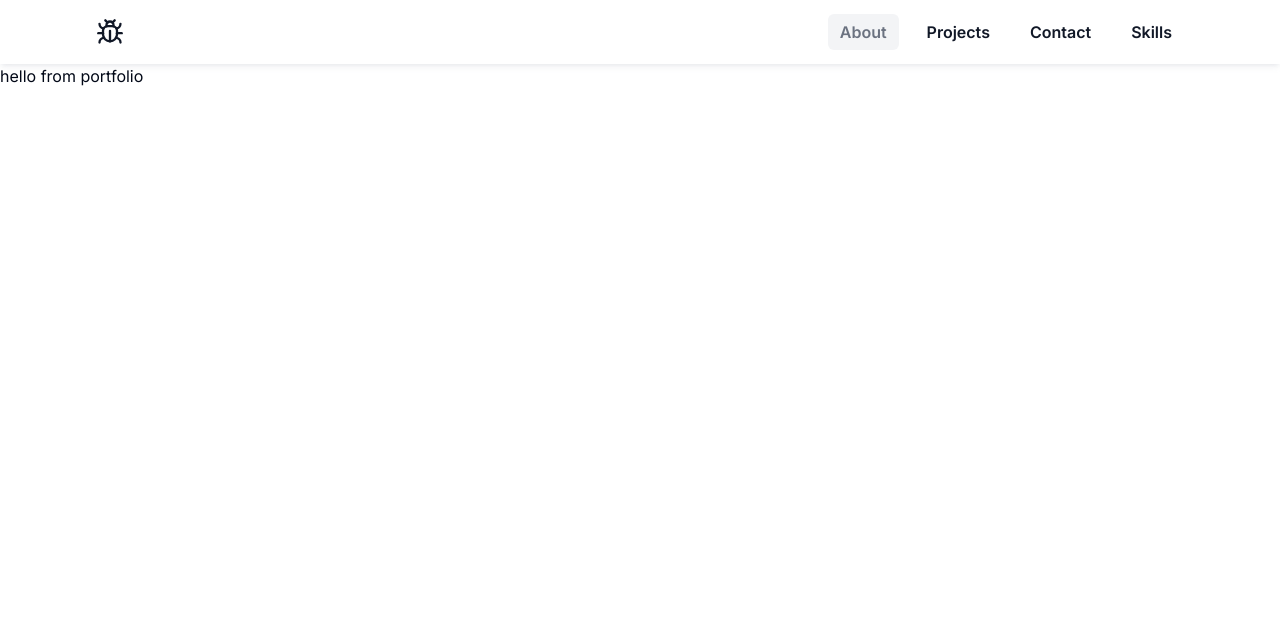
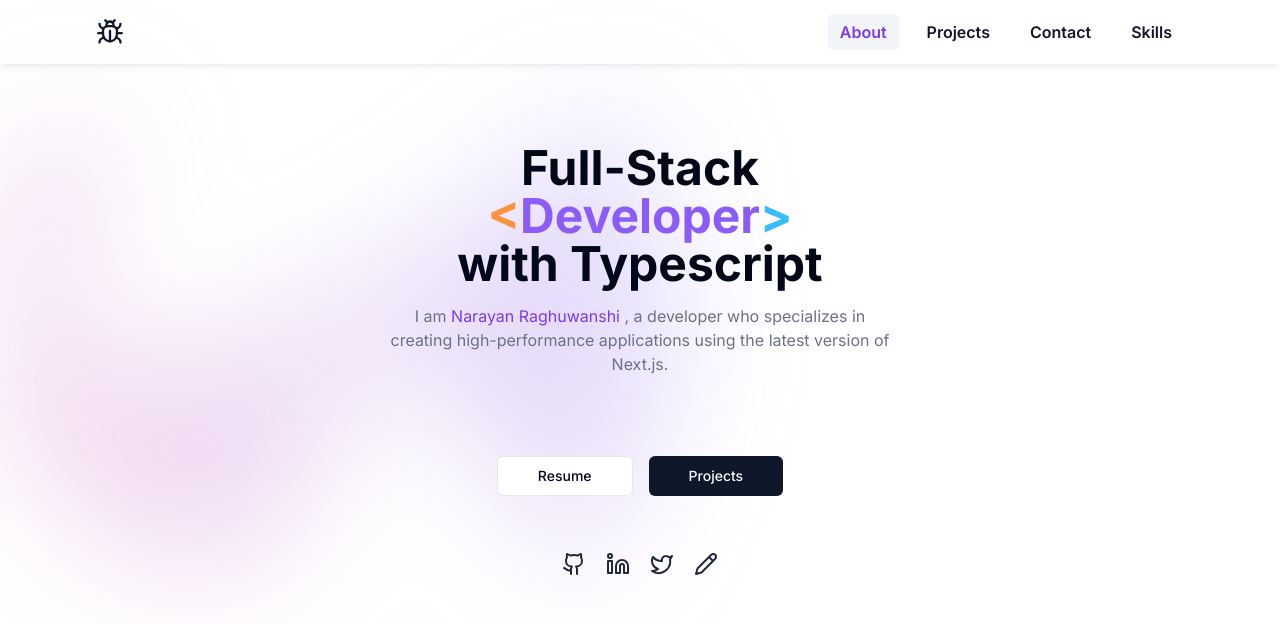
Before and after one commit to narayan-raghuwanshi/portfolio, a Next.js app: page / in a window 1280 px wide. Shown: the top 624 px of the page. Built offline with nearby package versions, Linux system fonts and the light colour scheme.

Commit message:
lading page is completed

```diff
--- /dev/null
+++ b/app/(about)/constants.tsx
@@ -0,0 +1,20 @@
+import { Github, Linkedin, Pencil, Twitter } from "lucide-react";
+
+export const socials = [
+    {
+      icon: <Github/>,
+      href: "https://github.com/narayan-raghuwanshi"
+    },
+    {
+      icon: <Linkedin />,
+      href: "https://www.linkedin.com/in/narayan-raghuwanshi-4589b4290/"
+    },
+    {
+      icon: <Twitter />,
+      href: "https://twitter.com/narayan_psr"
+    },
+    {
+      icon: <Pencil />,
+      href: "https://medium.com/@narayan.raghu26"
+    }
+  ]
--- a/app/(about)/page.tsx
+++ b/app/(about)/page.tsx
@@ -1,5 +1,39 @@
-export default function Home() {
+import { Button } from "@/components/ui/button";
+import Link from "next/link";
+import { socials } from "./constants";
+
+export default function About() {
   return (
-    <div>hello from portfolio</div>
+    <div className="flex justify-center gap-20 mt-20 items-center flex-col mb-20">
+      <div className="flex flex-col max-w-lg">
+        <h1 className="text-5xl font-bold text-center">Full-Stack <br />
+          <span className="text-violet-500">
+            <span className="text-orange-400">&lt;</span>
+            Developer
+            <span className="text-sky-400">&gt;</span>
+          </span><br />
+          with Typescript
+        </h1>
+        <h3 className="text-center mt-4 text-gray-500 px-10 md:px-0">
+          I am <span className="text-violet-600">Narayan Raghuwanshi</span> , a developer who specializes in creating high-performance applications using the latest version of Next.js.
+        </h3>
+      </div>
+      <div className="flex flex-col justify-between items-center gap-14">
+        <div className="flex gap-4 justify-between">
+          <Link href="/resume"><Button variant={"outline"}>Resume</Button></Link>
+          <Link href="/projects"><Button>Projects</Button></Link>
+        </div>
+        <div className="flex space-x-5">
+          {socials.map((item) => (
+            <Link
+              className="text-gray-800 fill-accent hover:text-violet-600"
+              key={item.href}
+              href={item.href}>
+              {item.icon}
+            </Link>
+          ))}
+        </div>
+      </div>
+    </div>
   )
 }
--- /dev/null
+++ b/app/(routes)/resume/page.tsx
@@ -0,0 +1,9 @@
+import React from 'react'
+
+const ResumePage = () => {
+  return (
+    <div>ResumePage</div>
+  )
+}
+
+export default ResumePage
--- a/app/layout.tsx
+++ b/app/layout.tsx
@@ -19,6 +19,11 @@ export default function RootLayout({
     <html lang="en">
       <body className={inter.className}>
         <Navbar />
+        <div className='pointer-events-none absolute inset-x-0 mt-52 -z-10 transform-gpu overflow-hidden blur-3xl sm:-top-80'>
+        <div style={{
+          clipPath: "polygon(74.1% 44.1%, 100% 61.6%, 97.5% 26.9%, 85.5% 0.1%, 80.7% 2%, 72.5% 32.5%, 60.2% 62.4%, 52.4% 68.1%, 47.5% 58.3%, 45.2% 34.5%, 27.5% 76.7%, 0.1% 64.9%, 17.9% 100%, 27.6% 76.8%, 76.1% 97.7%, 74.1% 44.1%)"
+        }} className="sticky left-[calc(50%-11rem)] aspect-[1155/678] w-[36.125rem] -translate-x-1/2 rotate-[30deg] bg-gradient-to-tr from-[#ff80b5] to-[#9089fc] opacity-30 sm:left-[calc(50%-30rem)] sm:w-[72.1875rem]" />
+      </div>
         {children}
       </body>
     </html>
--- a/components/Navbar.tsx
+++ b/components/Navbar.tsx
@@ -5,25 +5,7 @@ import { usePathname } from 'next/navigation'
 import React, { useState } from 'react'
 
 import { cn } from '@/lib/utils'
-
-const navbarItems = [
-  {
-    title: "About",
-    href: "/",
-  },
-  {
-    title: "Projects",
-    href: "/projects",
-  },
-  {
-    title: "Contact",
-    href: "/contact",
-  },
-  {
-    title: "Skills",
-    href: "/skills",
-  }
-]
+import { navbarItems } from './constants'
 
 const Navbar = () => {
 
@@ -32,8 +14,8 @@ const Navbar = () => {
 
   return (
     <nav>
-      <div className='px-4 md:px-8 flex justify-between items-center h-16 shadow-md shadow-gray-400/15 bg-opacity-10 sticky'>
-        <Link href="/" className='text-gray-900 ml-6 md:ml-16 hover:text-gray-600'>
+      <div className='px-4 md:px-8 flex justify-between items-center h-16 shadow-md shadow-gray-400/15'>
+        <Link href="/" className='text-gray-900 ml-6 md:ml-16 hover:text-violet-600 transition'>
           <Bug size={28} />
         </Link>
         <div className='hidden md:flex justify-between items-center space-x-4 md:mr-16'>
@@ -41,21 +23,21 @@ const Navbar = () => {
             <Link
               key={item.href}
               href={item.href}
-              className={cn('text-gray-900 font-semibold hover:bg-gray-100 px-3 py-1.5 rounded-md hover:text-gray-500 transition', (pathName === item.href) ? 'bg-gray-100 text-gray-500' : '')}>
+              className={cn('text-gray-900 font-semibold hover:bg-accent px-3 py-1.5 rounded-md hover:text-violet-600 transition', (pathName === item.href) ? 'bg-accent text-violet-600' : '')}>
               {item.title}
             </Link>
           ))}
         </div>
-        <button onClick={() => (setOpen(!open))} className='md:hidden'>
+        <button onClick={() => (setOpen(!open))} className='md:hidden mr-6'>
           {!open ? <Menu /> : <X />}
         </button>
       </div>
-      <div className='flex flex-col md:hidden'>
+      <div className={cn('flex flex-col md:hidden shadow-lg shadow-gray-400/15', open ? 'pb-4' : '')}>
         {(open) && navbarItems.map((item) => (
           <Link
             key={item.href}
             href={item.href}
-            className={cn('text-gray-900 font-semibold hover:bg-gray-100 px-3 py-3 rounded-md hover:text-gray-500 transition', (pathName === item.href) ? 'bg-gray-100 text-gray-500' : '')}
+            className={cn('text-gray-900 font-semibold hover:bg-gray-100 px-10 py-3 rounded-md hover:text-violet-600 transition', (pathName === item.href) ? 'bg-gray-100 text-violet-600' : '')}
             onClick={() => setOpen(false)}>
             {item.title}
           </Link>
--- /dev/null
+++ b/components/constants.ts
@@ -0,0 +1,18 @@
+export const navbarItems = [
+    {
+      title: "About",
+      href: "/",
+    },
+    {
+      title: "Projects",
+      href: "/projects",
+    },
+    {
+      title: "Contact",
+      href: "/contact",
+    },
+    {
+      title: "Skills",
+      href: "/skills",
+    }
+  ]
--- /dev/null
+++ b/components/ui/button.tsx
@@ -0,0 +1,56 @@
+import * as React from "react"
+import { Slot } from "@radix-ui/react-slot"
+import { cva, type VariantProps } from "class-variance-authority"
+
+import { cn } from "@/lib/utils"
+
+const buttonVariants = cva(
+  "inline-flex items-center justify-center whitespace-nowrap rounded-md text-sm font-medium ring-offset-background transition-colors focus-visible:outline-none focus-visible:ring-2 focus-visible:ring-ring focus-visible:ring-offset-2 disabled:pointer-events-none disabled:opacity-50",
+  {
+    variants: {
+      variant: {
+        default: "bg-primary text-primary-foreground hover:bg-primary/90",
+        destructive:
+          "bg-destructive text-destructive-foreground hover:bg-destructive/90",
+        outline:
+          "border border-input bg-background hover:bg-accent hover:text-accent-foreground",
+        secondary:
+          "bg-secondary text-secondary-foreground hover:bg-secondary/80",
+        ghost: "hover:bg-accent hover:text-accent-foreground",
+        link: "text-primary underline-offset-4 hover:underline",
+      },
+      size: {
+        default: "h-10 px-10 py-2",
+        sm: "h-9 rounded-md px-3",
+        lg: "h-11 rounded-md px-8",
+        icon: "h-10 w-10",
+      },
+    },
+    defaultVariants: {
+      variant: "default",
+      size: "default",
+    },
+  }
+)
+
+export interface ButtonProps
+  extends React.ButtonHTMLAttributes<HTMLButtonElement>,
+    VariantProps<typeof buttonVariants> {
+  asChild?: boolean
+}
+
+const Button = React.forwardRef<HTMLButtonElement, ButtonProps>(
+  ({ className, variant, size, asChild = false, ...props }, ref) => {
+    const Comp = asChild ? Slot : "button"
+    return (
+      <Comp
+        className={cn(buttonVariants({ variant, size, className }))}
+        ref={ref}
+        {...props}
+      />
+    )
+  }
+)
+Button.displayName = "Button"
+
+export { Button, buttonVariants }
--- a/package.json
+++ b/package.json
@@ -9,6 +9,7 @@
     "lint": "next lint"
   },
   "dependencies": {
+    "@radix-ui/react-slot": "^1.0.2",
     "class-variance-authority": "^0.7.0",
     "clsx": "^2.0.0",
     "lucide-react": "^0.300.0",
```
Also changed, not shown: 1 other file (tests, documents, lock files or other folders).
